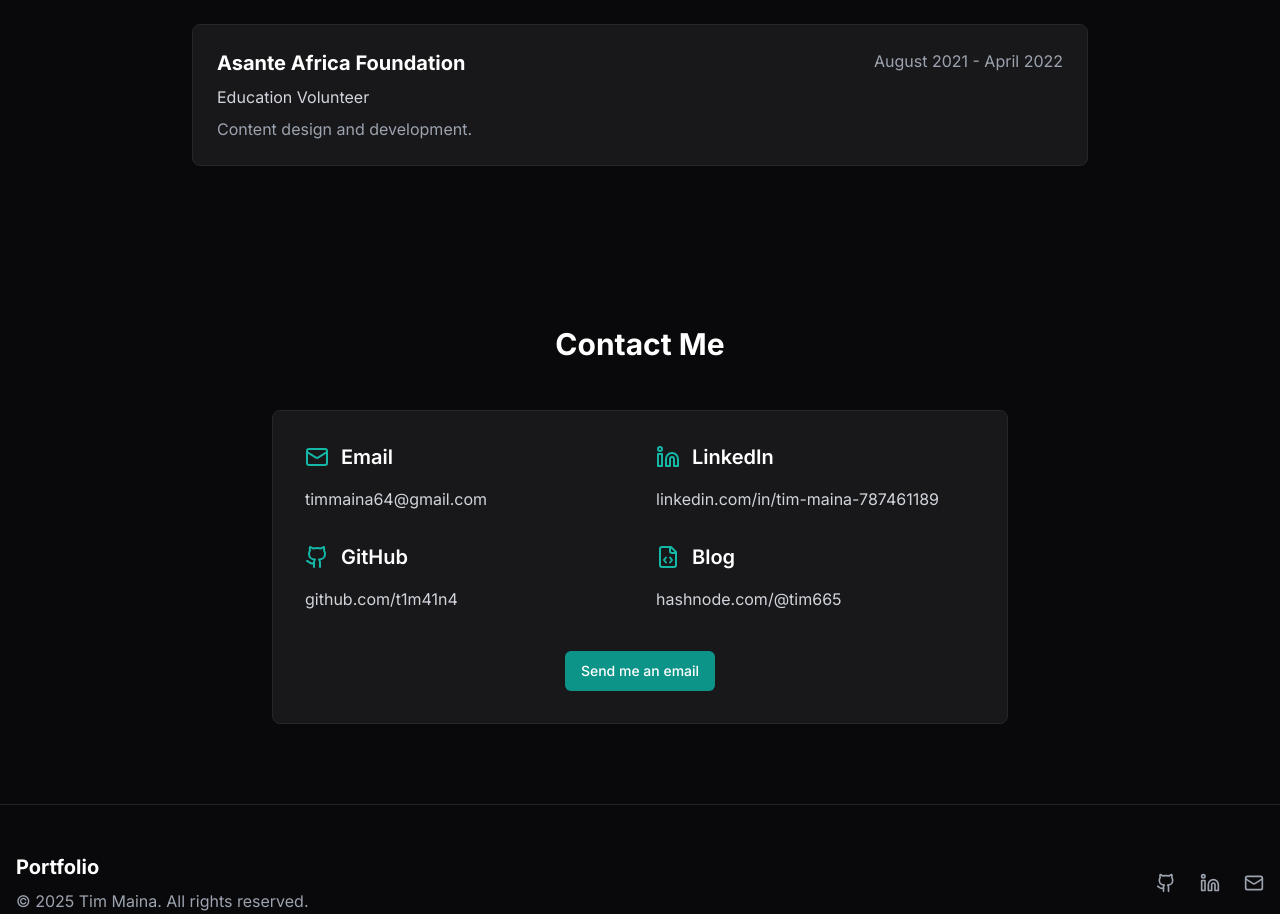
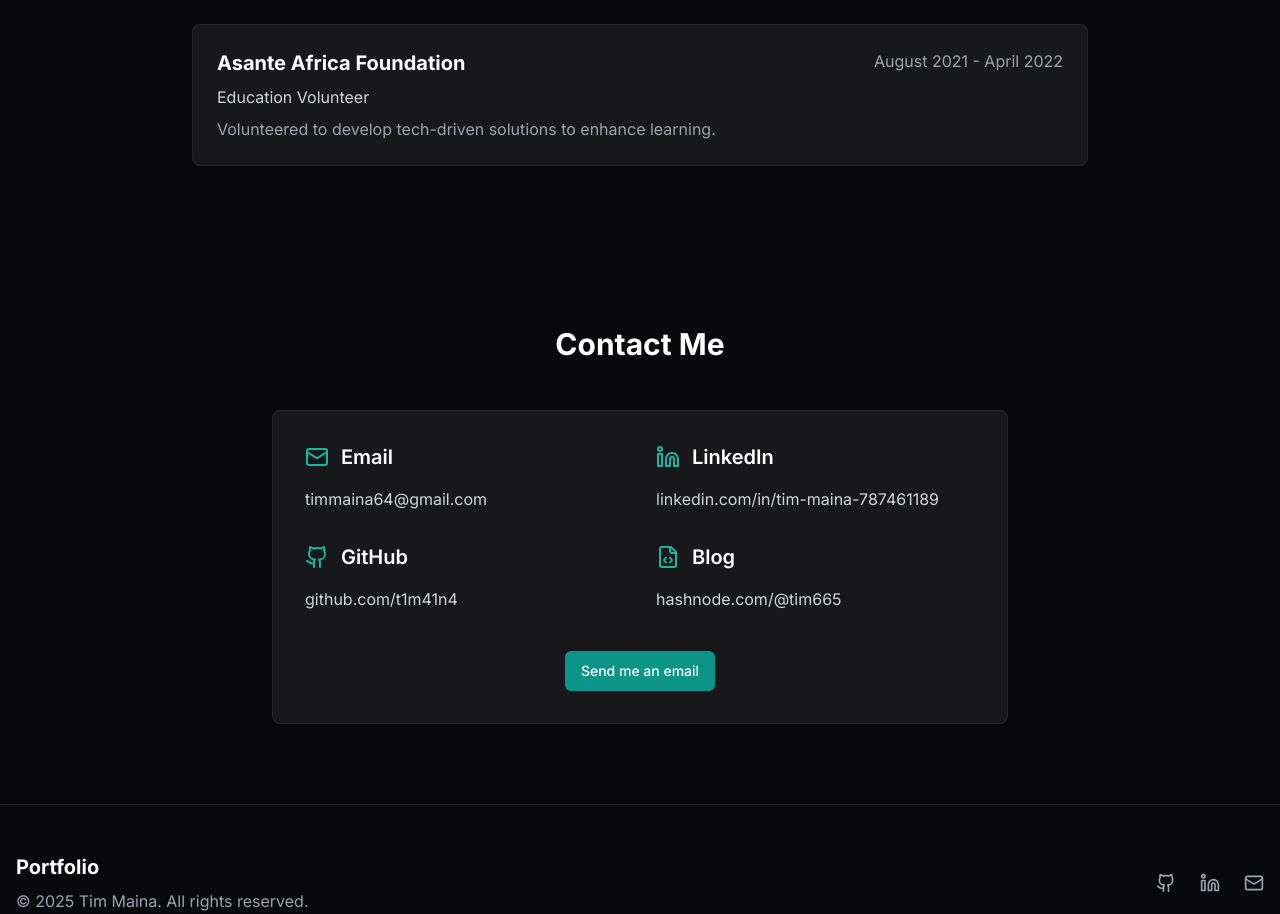
Before and after one commit to t1m41n4/TimMaina-Portfolio, a Next.js app: page / in a window 1280 px wide. Shown: the part 5334-6248 px from the top of the page. Built offline with nearby package versions, Linux system fonts and the light colour scheme.

Commit message:
Edit the volunteer section

```diff
--- a/app/page.tsx
+++ b/app/page.tsx
@@ -635,7 +635,7 @@ export default function Home() {
                   <p className="text-gray-400">August 2021 - April 2022</p>
                 </div>
                 <p className="text-gray-300 mb-2">Education Volunteer</p>
-                <p className="text-gray-400">Content design and development.</p>
+                <p className="text-gray-400">Volunteered to develop tech-driven solutions to enhance learning.</p>
               </CardContent>
             </Card>
           </div>
```
